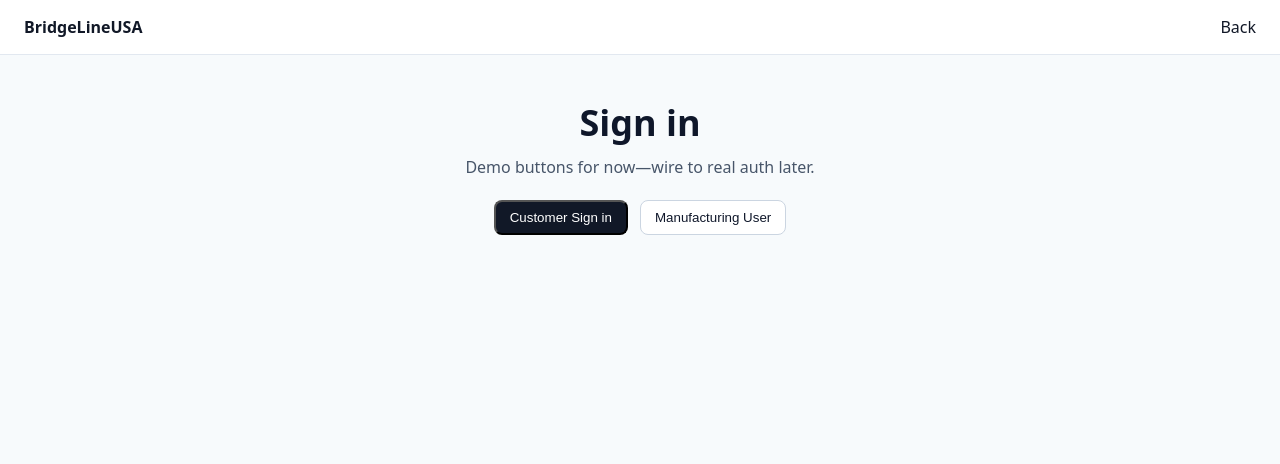
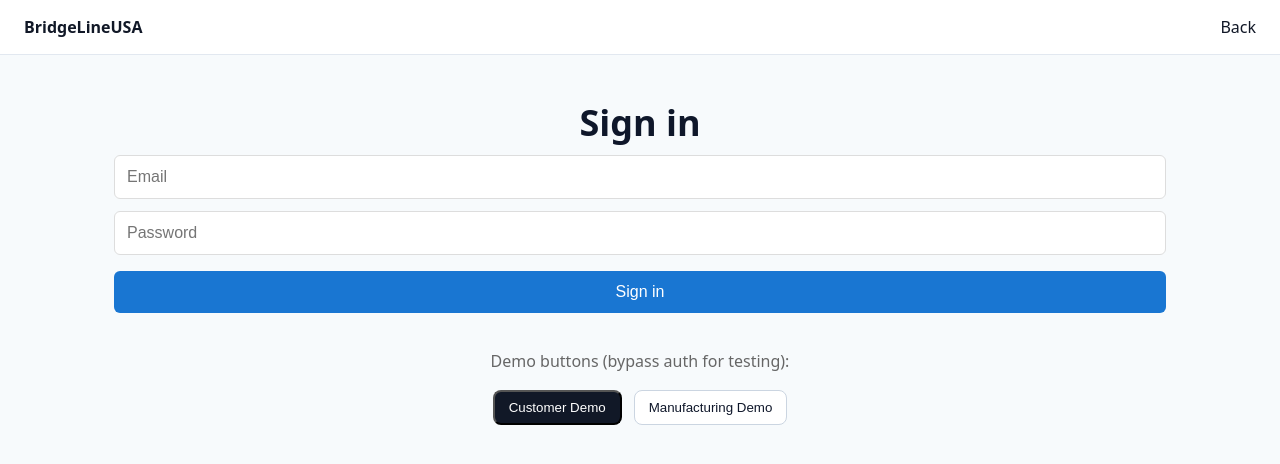
Before and after one commit to JoeDitta1/BridgeLineUSA, a React (Create React App) app in the folder frontend/: page /login in a window 1280 px wide. Shown: the top 464 px of the page. Built offline with nearby package versions, Linux system fonts and the light colour scheme; no server answers.

Commit message:
Fix authentication issues and update login form

```diff
--- a/frontend/src/pages/Login.jsx
+++ b/frontend/src/pages/Login.jsx
@@ -1,15 +1,56 @@
-import React from "react";
+import React, { useState } from "react";
 import { useNavigate, useLocation, Link } from "react-router-dom";
 import "./Marketing.css";
+
+const API_BASE = process.env.REACT_APP_API_BASE || "http://localhost:4000";
 
 export default function Login() {
   const nav = useNavigate();
   const params = new URLSearchParams(useLocation().search);
+  const [email, setEmail] = useState("");
+  const [password, setPassword] = useState("");
+  const [error, setError] = useState("");
+  const [loading, setLoading] = useState(false);
 
   // NEW: default to /app when marketing is at root
   const MKT_AT_ROOT = process.env.REACT_APP_MARKETING_AT_ROOT === "true";
   const defaultNext = MKT_AT_ROOT ? "/app" : "/";
   const next = params.get("next") || defaultNext;
+
+  const handleLogin = async (e) => {
+    e.preventDefault();
+    setError("");
+    setLoading(true);
+
+    try {
+      const response = await fetch(`${API_BASE}/api/auth/login`, {
+        method: "POST",
+        headers: {
+          "Content-Type": "application/json",
+        },
+        credentials: "include",
+        body: JSON.stringify({ email, password }),
+      });
+
+      const data = await response.json();
+
+      if (response.ok && data.success) {
+        // Store the JWT token
+        localStorage.setItem("jwt_token", data.token);
+        localStorage.setItem("user", JSON.stringify(data.user));
+
+        // Navigate to the next page
+        nav(next, { replace: true });
+      } else {
+        setError(data.error || "Login failed");
+      }
+    } catch (err) {
+      console.error("Login error:", err);
+      setError("Network error. Please try again.");
+    } finally {
+      setLoading(false);
+    }
+  };
 
   const demoSignin = (role = "customer") => {
     localStorage.setItem("role", role);
@@ -21,10 +62,77 @@ export default function Login() {
       <div className="mkt-header"><div className="mkt-brand">BridgeLineUSA</div><Link to="/marketing">Back</Link></div>
       <div className="mkt-hero">
         <h1>Sign in</h1>
-        <p>Demo buttons for now—wire to real auth later.</p>
+
+        {/* Real login form */}
+        <form onSubmit={handleLogin} style={{ marginBottom: 20 }}>
+          <div style={{ marginBottom: 16 }}>
+            <input
+              type="email"
+              placeholder="Email"
+              value={email}
+              onChange={(e) => setEmail(e.target.value)}
+              required
+              style={{
+                width: "100%",
+                padding: "12px",
+                border: "1px solid #ddd",
+                borderRadius: 6,
+                fontSize: 16,
+                marginBottom: 12
+              }}
+            />
+            <input
+              type="password"
+              placeholder="Password"
+              value={password}
+              onChange={(e) => setPassword(e.target.value)}
+              required
+              style={{
+                width: "100%",
+                padding: "12px",
+                border: "1px solid #ddd",
+                borderRadius: 6,
+                fontSize: 16
+              }}
+            />
+          </div>
+
+          {error && (
+            <div style={{
+              color: "#d32f2f",
+              marginBottom: 16,
+              padding: "8px",
+              background: "#ffebee",
+              borderRadius: 4
+            }}>
+              {error}
+            </div>
+          )}
+
+          <button
+            type="submit"
+            disabled={loading}
+            style={{
+              width: "100%",
+              padding: "12px",
+              background: loading ? "#ccc" : "#1976d2",
+              color: "white",
+              border: "none",
+              borderRadius: 6,
+              fontSize: 16,
+              cursor: loading ? "not-allowed" : "pointer",
+              marginBottom: 16
+            }}
+          >
+            {loading ? "Signing in..." : "Sign in"}
+          </button>
+        </form>
+
+        {/* Demo buttons for testing */}
+        <p style={{ color: "#666", marginBottom: 16 }}>Demo buttons (bypass auth for testing):</p>
         <div className="mkt-hero-actions">
-          <button className="mkt-cta" onClick={()=>demoSignin("customer")}>Customer Sign in</button>
-          <button className="mkt-secondary" onClick={()=>demoSignin("employee")}>Manufacturing User</button>
+          <button className="mkt-cta" onClick={()=>demoSignin("customer")}>Customer Demo</button>
+          <button className="mkt-secondary" onClick={()=>demoSignin("employee")}>Manufacturing Demo</button>
         </div>
       </div>
     </div>
--- a/frontend/src/pages/admin/Users.jsx
+++ b/frontend/src/pages/admin/Users.jsx
@@ -5,7 +5,7 @@ const API_BASE = process.env.REACT_APP_API_BASE || "http://localhost:4000";
 
 // Helper function to get auth headers
 function getAuthHeaders() {
-  const token = localStorage.getItem('authToken');
+  const token = localStorage.getItem('jwt_token');
   const headers = { "Content-Type": "application/json" };
   if (token) {
     headers["Authorization"] = `Bearer ${token}`;
```
Also changed, not shown: 1 other file (tests, documents, lock files or other folders).
